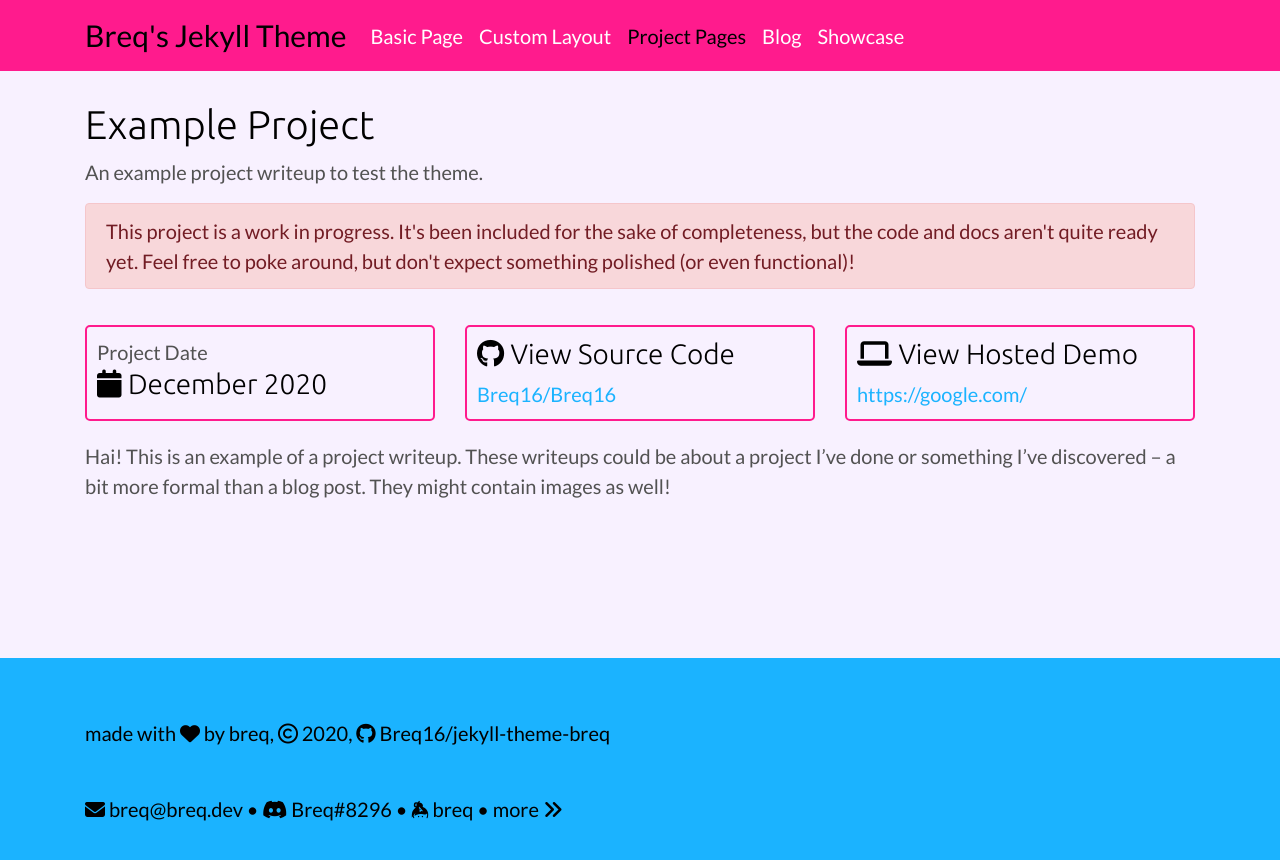
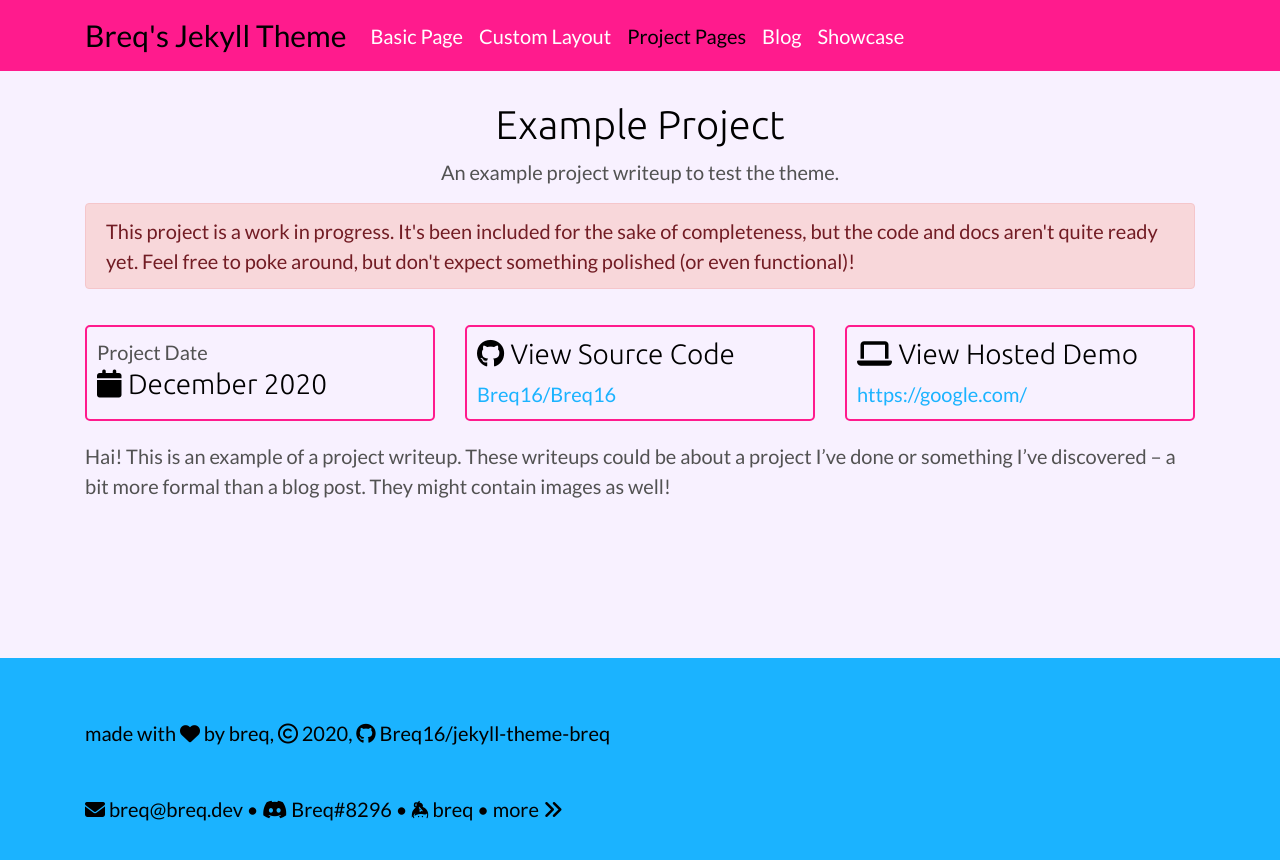
Before and after one commit to Breq16/jekyll-theme-breq, a Jekyll site: the page built from _projects/project-page.md, in a window 1280 px wide. Shown: the top 860 px of the page. Built offline with Jekyll 4.4.1, drawn with Linux system fonts in a browser that asks for light colours; nearby versions of some CDN libraries.

Commit message:
Center things to make projects + galleries neater

```diff
--- a/_layouts/gallery.html
+++ b/_layouts/gallery.html
@@ -3,6 +3,8 @@ layout: page
 title: Projects
 ---
 
-{{ content }}
+<div class="center">
+    {{ content }}
+</div>
 
 {% include gallery.html gallery_of=page.gallery_of %}
--- a/_layouts/project.html
+++ b/_layouts/project.html
@@ -2,10 +2,12 @@
 layout: page
 ---
 
-<h1>{{ page.title }}</h1>
-{% if page.subtitle %}
-    <p>{{ page.subtitle }}</p>
-{% endif %}
+<div class="center">
+    <h1>{{ page.title }}</h1>
+    {% if page.subtitle %}
+        <p>{{ page.subtitle }}</p>
+    {% endif %}
+</div>
 
 {% if page.status == "old" %}
 <div class="alert alert-warning" role="alert">
@@ -26,7 +28,7 @@ layout: page
 {% endif %}
 
 {% if page.repo or page.date %}
-<div class="row">
+<div class="row justify-content-center">
     {% if page.created %}
     <div class="col-xl-4 col-lg-6 col-md-6">
         <div class="bordered-box">
```
